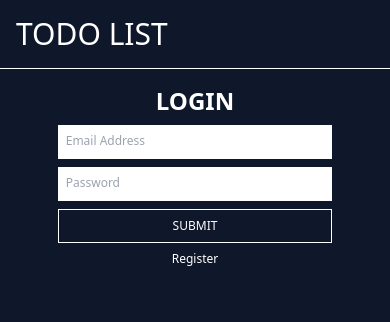
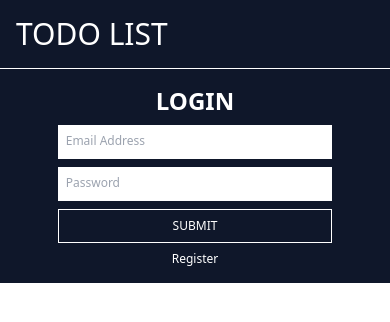
Before and after one commit to Pobarul-islam/nextjs-todoapp, a Next.js app: page / in a window 390 px wide. Shown: the top 322 px of the page. Built offline with nearby package versions, Linux system fonts and the light colour scheme; no server answers; some icons are missing.

Commit message:
responsived

```diff
--- a/pages/Layout.js
+++ b/pages/Layout.js
@@ -4,7 +4,7 @@ import Header from './Header';
 const Layout = (props) => {
     const { children } = props;
     return (
-      <div className="flex flex-col min-h-screen relative bg-slate-900 text-white">
+      <div className="flex flex-col bg-slate-900 text-white">
         <Header />
         <main className="flex-1 flex flex-col p-4">{children}</main>
 
--- a/pages/TodoDashBoard.js
+++ b/pages/TodoDashBoard.js
@@ -15,7 +15,7 @@ import {
 } from "firebase/firestore";
 import Todo from "./Todo";
 const style = {
-  bg: `h-screen w-screen p-4  from-[#2F80ED] to-[#1CB5E0]`,
+  bg: `h-screen text-black p-4  from-[#2F80ED] to-[#1CB5E0]`,
   container: `bg-slate-100 max-w-[500px] w-full m-auto rounded-md shadow-xl p-4`,
   heading: `text-3xl font-bold text-center text-gray-800 p-2`,
   form: `flex justify-between`,
```
